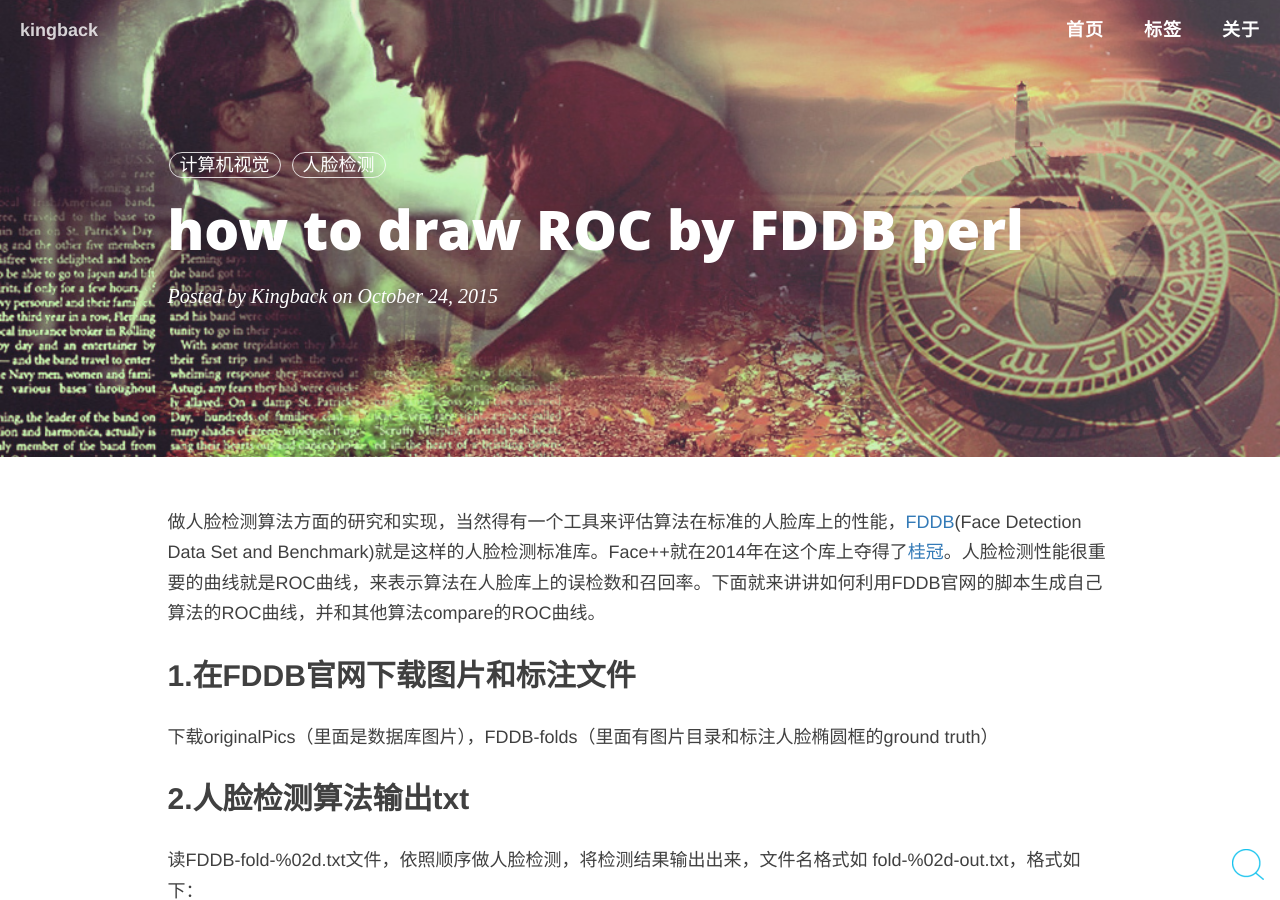
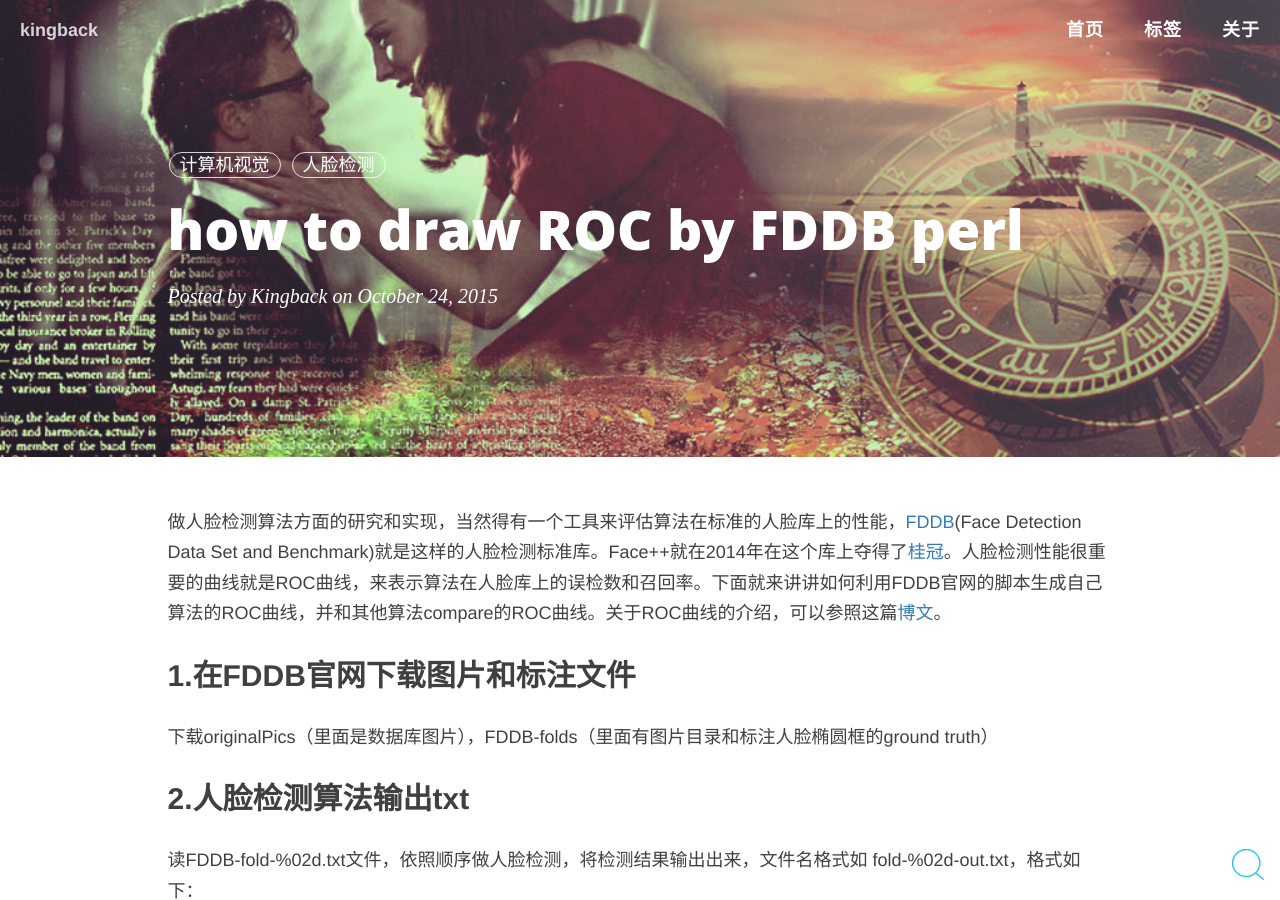
Before and after one commit to kingback1/kingback1.github.io, a Jekyll site: the page built from _posts/2015-10-24-how-to-draw-ROC-by-FDDB-perl.md, in a window 1280 px wide and 900 px high. Built offline with Jekyll 4.4.1, drawn with Linux system fonts in a browser that asks for light colours; nearby versions of some CDN libraries; comment, search, counter and statistics services are not loaded.

Commit message:
加上ROC介绍

```diff
--- a/_posts/2015-10-24-how-to-draw-ROC-by-FDDB-perl.md
+++ b/_posts/2015-10-24-how-to-draw-ROC-by-FDDB-perl.md
@@ -9,7 +9,7 @@ tags:
 author: 'Kingback'
 ---
 
-做人脸检测算法方面的研究和实现，当然得有一个工具来评估算法在标准的人脸库上的性能，[FDDB](http://vis-www.cs.umass.edu/fddb/)(Face Detection Data Set and Benchmark)就是这样的人脸检测标准库。Face++就在2014年在这个库上夺得了[桂冠](http://www.faceplusplus.com.cn/fddb/)。人脸检测性能很重要的曲线就是ROC曲线，来表示算法在人脸库上的误检数和召回率。下面就来讲讲如何利用FDDB官网的脚本生成自己算法的ROC曲线，并和其他算法compare的ROC曲线。
+做人脸检测算法方面的研究和实现，当然得有一个工具来评估算法在标准的人脸库上的性能，[FDDB](http://vis-www.cs.umass.edu/fddb/)(Face Detection Data Set and Benchmark)就是这样的人脸检测标准库。Face++就在2014年在这个库上夺得了[桂冠](http://www.faceplusplus.com.cn/fddb/)。人脸检测性能很重要的曲线就是ROC曲线，来表示算法在人脸库上的误检数和召回率。下面就来讲讲如何利用FDDB官网的脚本生成自己算法的ROC曲线，并和其他算法compare的ROC曲线。关于ROC曲线的介绍，可以参照这篇[博文](http://alexkong.net/2013/06/introduction-to-auc-and-roc/)。
 
 
 ## 1.在FDDB官网下载图片和标注文件
```
